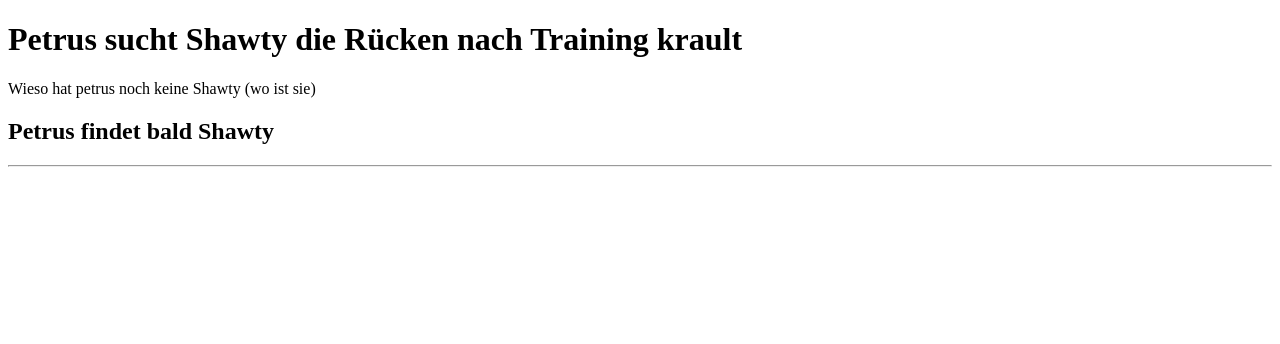
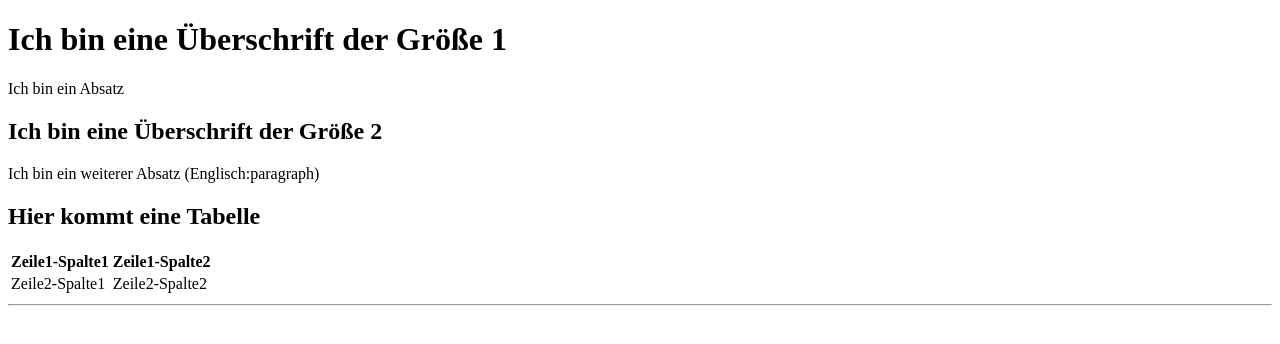
Before and after one commit to sn156675/HTML-Grundger-st, a plain HTML site: page index.html in a window 1280 px wide. Drawn offline with Linux system fonts and the light colour scheme.

Commit message:
Tabelle erstellt

```diff
--- a/index.html
+++ b/index.html
@@ -6,9 +6,25 @@
     <title>Titel im Browsertab</title>
 </head>
 <body>
-<h1>Petrus sucht Shawty die Rücken nach Training krault</h1>
-<p1>Wieso hat petrus noch keine Shawty (wo ist sie)</p1>
-<h2>Petrus findet bald Shawty</h2>
+<h1>Ich bin eine Überschrift der Größe 1</h1>
+<p1>Ich bin ein Absatz</p1>
+<h2>Ich bin eine Überschrift der Größe 2</h2>
+<p>Ich bin ein weiterer Absatz (Englisch:paragraph)</p>
+<H2>Hier kommt eine Tabelle</H2>
+<table>
+    <tr>
+        <th>
+            Zeile1-Spalte1
+        </th>
+        <th>
+            Zeile1-Spalte2
+        </th>
+    </tr>
+    <tr>
+        <td>Zeile2-Spalte1</td>
+        <td>Zeile2-Spalte2</td>
+    </tr>
+</table>
 <hr>
 
 </body>
```
